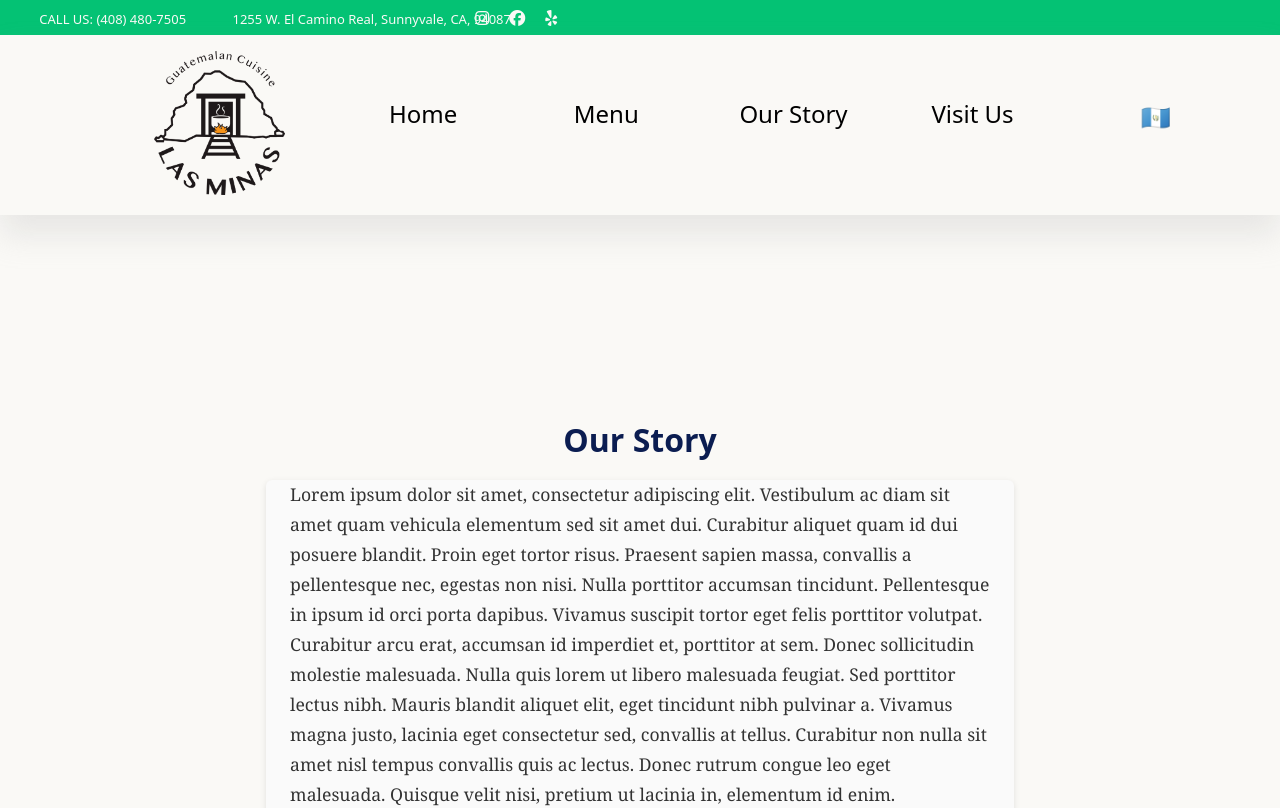
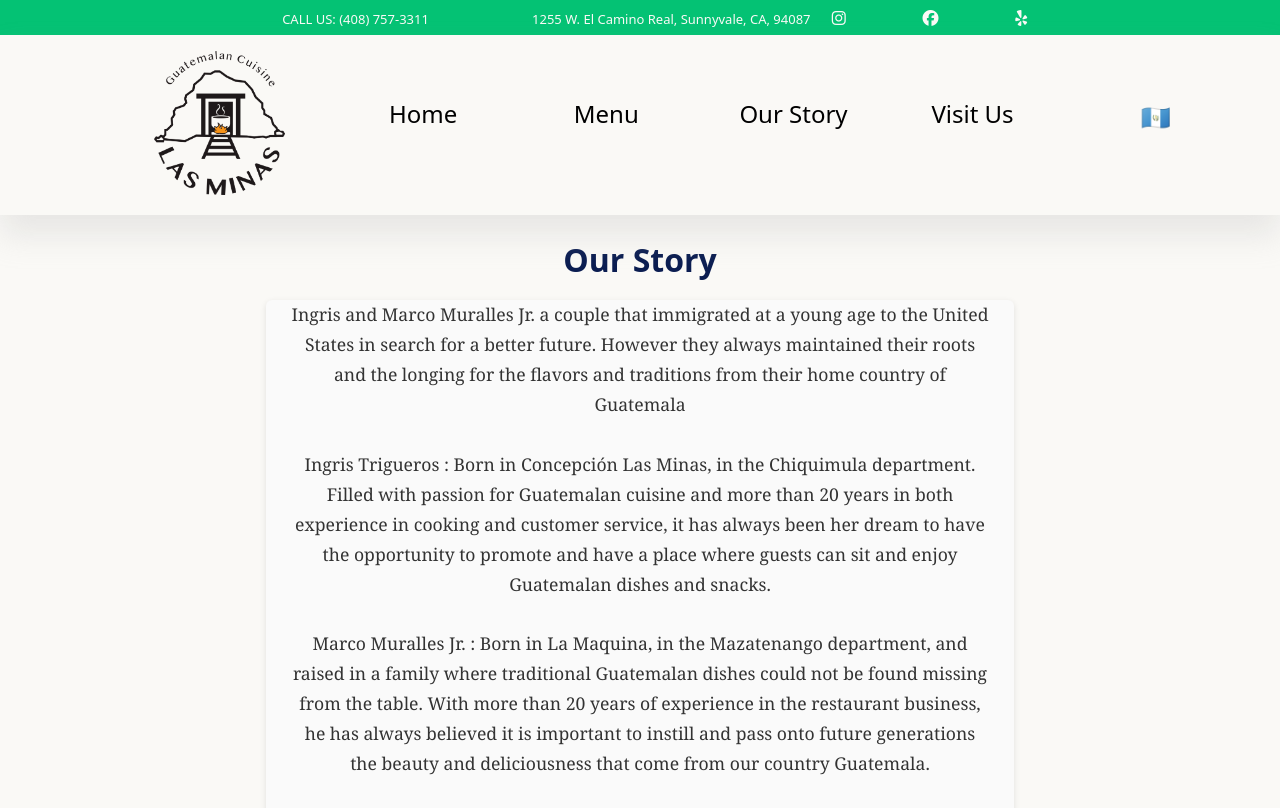
Before and after one commit to Rodrigo-AT/las-minas-web, a React (Vite) app: page /about in a window 1280 px wide. Shown: the top 808 px of the page. Built offline with nearby package versions, Linux system fonts and the light colour scheme.

Commit message:
Added text to the about us and did some other touch ups to the footer, subheader, and header

```diff
--- a/src/components/Footer.jsx
+++ b/src/components/Footer.jsx
@@ -48,7 +48,7 @@ export default function Footer() {
                 <span className={styles.leftP}>1255 W. El Camino Real, Sunnyvale, CA, 94087 </span> <br/><br/>
 
                 <span className={styles.leftB}>{translations[language].phoneNumberTitle}</span> <br/>
-                <a href= "tel:408-480-7505" className = {styles.leftP}> (408) 480-7505 </a> <br/><br/>
+                <a href= "tel:408-757-3311" className = {styles.leftP}> (408) 757-3311 </a> <br/><br/>
                 <span className={styles.leftB}>{translations[language].emailTitle} </span> <br/>
                 <a href= "Info.lasminas@gmail.com" className = {styles.leftP}> info.lasminas@gmail.com </a>
               </p></li>
@@ -66,7 +66,7 @@ export default function Footer() {
                   </a>
                 </li>
                 <li>
-                  <a href="https://www.yelp.com/biz/las-minas-guatemalan-cuisine-san-jose-2" target="_blank" rel="noopener noreferrer" className={styles.wrap}>
+                  <a href="https://www.yelp.com/biz/las-minas-guatemalan-cuisine-sunnyvale-2?osq=Las+Minas" target="_blank" rel="noopener noreferrer" className={styles.wrap}>
                     <div className={styles.circle} style={{ backgroundColor: '#e01f1f'}}></div>
                     <i class="fab fa-yelp fa-2x"  style={{ zIndex: 1, position: 'relative'}}></i>
                   </a>
@@ -109,7 +109,7 @@ export default function Footer() {
                 <span className={styles.mobileP}>1255 W. El Camino Real, Sunnyvale, CA, 94087 </span> <br/><br/>
 
                 <span className={styles.mobileB}>{translations[language].phoneNumberTitle}</span> <br/>
-                <a href= "tel:408-480-7505" className = {styles.mobileP}> (408) 480-7505 </a> <br/><br/>
+                <a href= "tel:408-757-3311" className = {styles.mobileP}> (408) 757-3311 </a> <br/><br/>
                 <span className={styles.mobileB}>{translations[language].emailTitle} </span> <br/>
                 <a href= "Info.lasminas@gmail.com" className = {styles.mobileP}> info.lasminas@gmail.com </a>
             </p></li>
@@ -139,7 +139,7 @@ export default function Footer() {
                   <i class="fab fa-facebook fa-2x"></i>
                 </a>
               </li><li>
-                <a href="https://www.yelp.com/biz/las-minas-guatemalan-cuisine-san-jose-2" target="_blank" rel="noopener noreferrer" className={styles.mobileWrap}>
+                <a href="https://www.yelp.com/biz/las-minas-guatemalan-cuisine-sunnyvale-2?osq=Las+Minas" target="_blank" rel="noopener noreferrer" className={styles.mobileWrap}>
                   <div className={styles.mobileCircle} style={{ backgroundColor: '#e01f1f'}}></div>
                   <i class="fab fa-yelp fa-2x"></i>
                 </a>
--- a/src/components/Subheader.jsx
+++ b/src/components/Subheader.jsx
@@ -13,11 +13,10 @@ export default function Subfooter() {
   };
   return (
     <>
-
       <div className={styles.subheader}>
         <nav className={styles.subheaderNav}>
           <ul>
-            <li><a href= "tel:408-480-7505" className = {styles.paragraph}> {translations[language].callUs} (408) 480-7505 </a></li>
+            <li><a href= "tel:408-757-3311" className = {styles.paragraph}> {translations[language].callUs} (408) 757-3311 </a></li>
             <li><a className={styles.paragraph}>1255 W. El Camino Real, Sunnyvale, CA, 94087</a></li>
             <li><a href="https://www.instagram.com/lasminasguatecuisine/" target="_blank" rel="noopener noreferrer">
               <i class="fab fa-instagram"></i>
--- a/src/pages/About.jsx
+++ b/src/pages/About.jsx
@@ -12,11 +12,19 @@ export default function About() {
   const translations = {
     en: {
       heading: "Our Story",
-      body: "Lorem ipsum dolor sit amet, consectetur adipiscing elit. Vestibulum ac diam sit amet quam vehicula elementum sed sit amet dui. Curabitur aliquet quam id dui posuere blandit. Proin eget tortor risus. Praesent sapien massa, convallis a pellentesque nec, egestas non nisi. Nulla porttitor accumsan tincidunt. Pellentesque in ipsum id orci porta dapibus. Vivamus suscipit tortor eget felis porttitor volutpat. Curabitur arcu erat, accumsan id imperdiet et, porttitor at sem. Donec sollicitudin molestie malesuada. Nulla quis lorem ut libero malesuada feugiat. Sed porttitor lectus nibh. Mauris blandit aliquet elit, eget tincidunt nibh pulvinar a. Vivamus magna justo, lacinia eget consectetur sed, convallis at tellus. Curabitur non nulla sit amet nisl tempus convallis quis ac lectus. Donec rutrum congue leo eget malesuada. Quisque velit nisi, pretium ut lacinia in, elementum id enim. Pellentesque in ipsum id orci porta dapibus. Proin eget tortor risus. Donec sollicitudin molestie malesuada. Praesent sapien massa, convallis a pellentesque nec, egestas non nisi."
+      bodyOne: "Ingris and Marco Muralles Jr. a couple that immigrated at a young age to the United States in search for a better future. However they always maintained their roots and the longing for the flavors and traditions from their home country of Guatemala",
+      bodyTwo: "Ingris Trigueros : Born in Concepción Las Minas, in the Chiquimula department. Filled with passion for Guatemalan cuisine and more than 20 years in both experience in cooking and customer service, it has always been her dream to have the opportunity to promote and have a place where guests can sit and enjoy Guatemalan dishes and snacks.",
+      bodyThree: "Marco Muralles Jr. : Born in La Maquina, in the Mazatenango department, and raised in a family where traditional Guatemalan dishes could not be found missing from the table. With more than 20 years of experience in the restaurant business, he has always believed it is important to instill and pass onto future generations the beauty and deliciousness that come from our country Guatemala.",
+      bodyFour: "And so, with much dedication to our quest to share and promote our cultural dishes, we are honored to introduce, with much love and dedication.",
+      bodyFive: "LAS MINAS GUATEMALAN CUISINE.",
     },
     es: {
       heading: "Quiénes somos",
-      body: "spanish",
+      bodyOne: "Ingris Trigueros y Marco Muralles Jr. una pareja que emigramos a corta edad, para Estados Unidos buscando un mejor futuro. Pero que siempre hemos mantenido nuestras raíces y la añoranza por los sabores y tradiciones de nuestra patria de Guatemala ",
+      bodyTwo: "Ingris Trigueros: Nacida en Concepción Las Minas departamento de Chiquimula, y apasionada por la gastronomía Guatemalteca con más de 20 años de experiencia en cocina y atención al cliente, simpre a sido su sueno un dia tener la oportunidad para dar a conocer y tener un lugar donde sus comensales puedan degustar de platillos y antojitos guatemaltecos.",
+      bodyThree: "Marco Muralles Jr.: Nacido en La Maquina departamento de Mazatenango, y crecido en una familia donde no pueden faltar los platillos tradicionales guatemaltecos en la mesa., y con más de 20 años de experiencia en la area restaurantera, siempre a creído que es bien importante inculcar y transmitir a nuestras futuras generaciones con lo hermoso y delicioso de nuestro paiz Guatemala. ",
+      bodyFour: "Fue así como un día en busca de poder dar a conocer nuestra cultura. Nació lo que hoy estamos introduciendo con mucho amor y dedicación.",
+      bodyFive: "LAS MINAS GUATEMALAN CUISINE.",
     }
   };
 
@@ -27,8 +35,12 @@ export default function About() {
         </div>
         <Header />
         <div className= {styles.body}><h1>{translations[language].heading}</h1></div>
-        <p className={styles.paragraph}>
-          {translations[language].body}
+        <p className={styles.aboutP}>
+          {translations[language].bodyOne} <br/><br/>
+          {translations[language].bodyTwo} <br/><br/>
+          {translations[language].bodyThree} <br/><br/>
+          {translations[language].bodyFour} <br/><br/>
+          {translations[language].bodyFive}
         </p>
         <div id="contact">
           <Footer />
--- a/src/static/About.module.css
+++ b/src/static/About.module.css
@@ -1,29 +1,12 @@
-.body {
-    font-family: system-ui, Avenir, Helvetica, Arial, sans-serif;
-    line-height: 1.5;
-    font-weight: 400;
-    padding-top: 180px;
-
-    color-scheme: light dark;
-    color: red;
-    background-color: #faf9f6;
-
-    font-synthesis: none;
-    text-rendering: optimizeLegibility;
-    -webkit-font-smoothing: antialiased;
-    -moz-osx-font-smoothing: grayscale;
-
-    text-align: center;
-  }
-
-  .body h1 {
+.body h1 {
   font-size: 2rem;
   margin-bottom: 1rem;
   color: #0B1D51;             /* dark navy blue for heading */
   font-weight: 700;
+  text-align: center;
 }
 
-.paragraph {
+.aboutP {
   max-width: 700px;
   margin: 0 auto 2rem auto;
   padding: 0 1.5rem;
@@ -34,6 +17,7 @@
   background-color: #fafafa;
   border-radius: 6px;
   box-shadow: 0 2px 6px rgba(0,0,0,0.1);
+  text-align: center;
 }
 
   .subheaderWrapper {
--- a/src/static/Footer.module.css
+++ b/src/static/Footer.module.css
@@ -24,7 +24,7 @@
 /* Headers on Left */
 .leftB {
   text-align: left;
-  color: #DAA520;
+  color: #C7EA46;
   text-decoration: none;
   font-size: 26px;
   margin-bottom: 20px;
@@ -138,7 +138,7 @@
 
     .footer {
       height: 900px;
-      background-color: rgb(31, 29, 29);
+      background-color: #4997D0;
       flex-direction: column;
       width: 100%;
       padding-top: 20px;
@@ -166,7 +166,7 @@
     }
 
     .mobileB {
-      color: #D90000;
+      color: #C7EA46;
       text-decoration: none;
       font-size: 26px;
       margin-bottom: 10px;
@@ -176,7 +176,7 @@
 
     .mobileP {
       text-align: center;
-      color: #D90000;
+      color: #faf9f6;
       text-decoration: none;
       font-size:20px;
       margin-bottom: 10px;
--- a/src/static/Header.module.css
+++ b/src/static/Header.module.css
@@ -49,26 +49,6 @@
   .desktopNav ul li a:hover {
     color: #4997D0;
   }
-
-  .desktopNav ul li .btn {
-  display: inline-block;
-  background-color: #4997D0;
-  color: #faf9f6;
-  border-radius: 0.6rem;
-  text-decoration: none;
-  padding: 15px 25px;
-  font-size: 0.8rem;
-  transition: background-color 0.3s ease, color 0.3s ease;
-  font-weight: 700;
-
-  cursor: pointer;
-}
-
-.desktopNav ul li .btn:hover {
-  background-color: #DAA520; /* swap bg to text color */
-  color: #faf9f6;                     /* swap text to bg color */
-  text-decoration: none;
-}
 
   .desktopNav .logo {
     margin-top: 1em;
@@ -183,18 +163,4 @@
       font-size: 24px;
       color: black;
     }
-
-    .offScreenMenu ul li .btn {
-      display: inline-block;
-      background-color: #4997D0;
-      color: #faf9f6;
-      border-radius: 0.6rem;
-      text-decoration: none;
-      padding: 15px 25px;
-      font-size: 0.8rem;
-      transition: background-color 0.3s ease, color 0.3s ease;
-      font-weight: 700;
-
-      cursor: pointer;
-    }
 }
--- a/src/static/Home.module.css
+++ b/src/static/Home.module.css
@@ -5,7 +5,7 @@ html, body {
 }
 
 .body {
-    font-family: system-ui, Avenir, Helvetica, Arial, sans-serif;
+    font-family: Garamond, serif;
     line-height: 1.5;
     font-weight: 400;
     padding-top: 180px;
--- a/src/static/Subheader.module.css
+++ b/src/static/Subheader.module.css
@@ -29,9 +29,12 @@
   align-items: center;
   justify-content: space-between;
   width: 100%;
+  padding: 0;
+  margin: 0;
 }
 
  .subheaderNav ul {
+  width: 100%;
   gap: 0.5%;
   padding: 0;
   margin: 0;
@@ -39,7 +42,7 @@
 
 .subheaderNav ul li {
   display: inline-block;
-  margin: 10px;
+  margin: 3%;
 }
 
 i{
```
